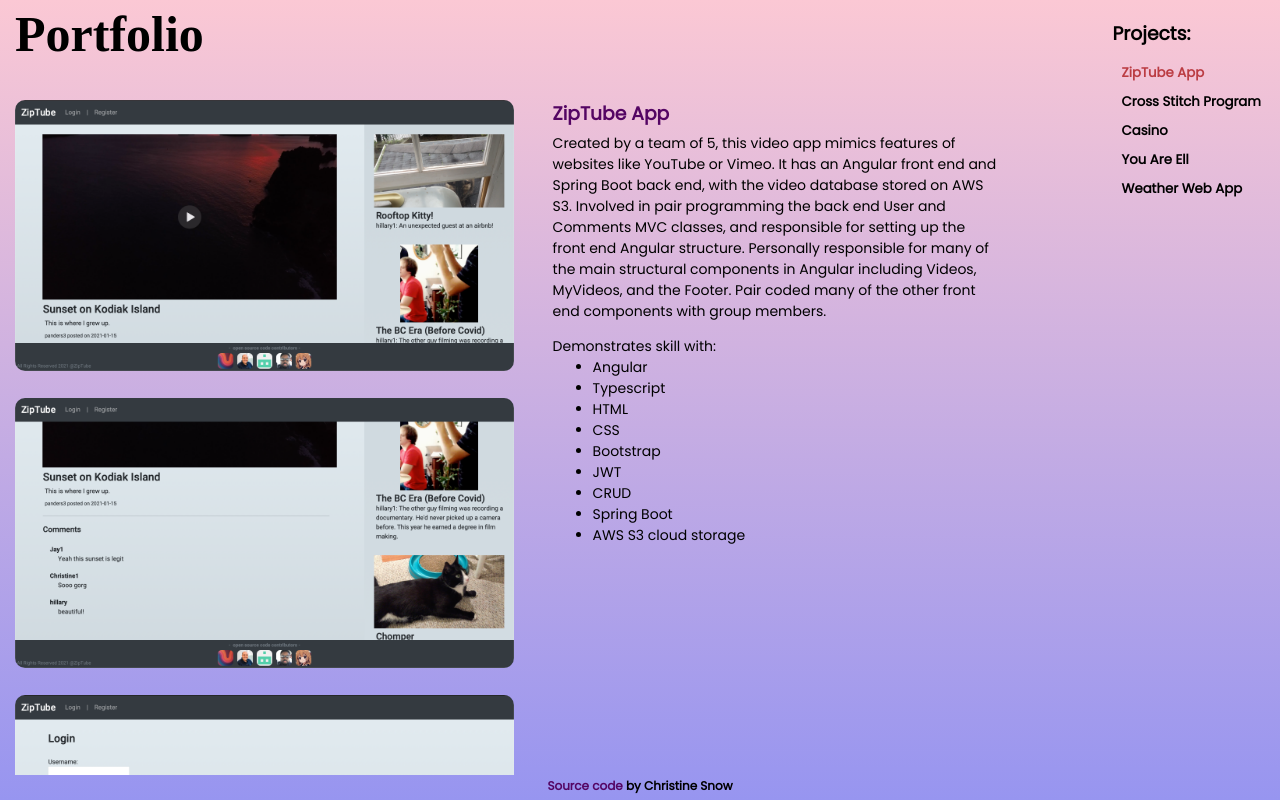
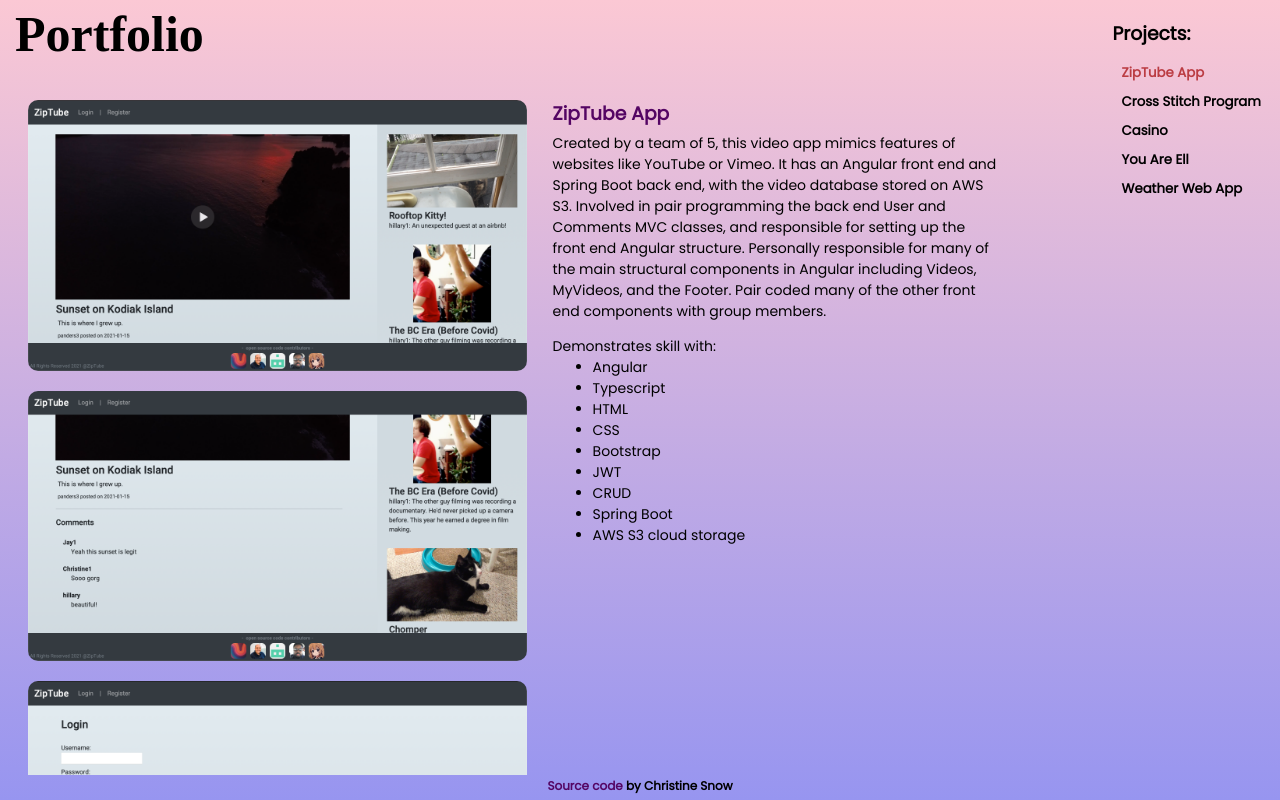
Before and after one commit to cmmsnow/portfolio, an Angular app: page / in a window 1280 px wide. Built offline with nearby package versions, Linux system fonts and the light colour scheme; a web font is replaced by a local one.

Commit message:
more edits to cross stitch description, also centered images

```diff
--- a/src/app/body/body.component.css
+++ b/src/app/body/body.component.css
@@ -14,7 +14,8 @@
   border-radius: 10px;
   max-width: 95%;
   max-height: 500px;
-  margin-top: 20px;
+  display: block;
+  margin: 20px auto 0;
 }
 
 .center {
--- a/src/app/projects.ts
+++ b/src/app/projects.ts
@@ -39,7 +39,7 @@ export const projects: Project[] = [
     codeUrl: 'https://github.com/cmmsnow/cross-stitch-code',
     additionalCodeUrl: 'https://github.com/cmmsnow/dmc-threads',
     title: 'Cross Stitch Program',
-    description: 'In development: program that accepts image input and creates a cross stitch pattern from it. Currently a data structure that holds cross stitch patterns by color per pixel, with methods to retrieve and change the pixel color data, and estimate thread needed. Currently using Spring Boot to interact with my database of ~470 DMC thread colors. Next steps are to deploy this database with AWS RDS, and continue developing the Angular front end.',
+    description: 'In development: program that accepts image input and creates a cross stitch pattern from it. Currently a data structure that holds cross stitch patterns by color per pixel, with methods to retrieve and change the pixel color data, and estimate thread needed. Using Spring Boot to interact with my H2 database of ~460 DMC thread colors. Currently working on deploying this database with AWS RDS.',
     hostedUrl: '',
     mainImagePath: ['assets/cross-stitch.png', 'assets/dmc-threads1.png', 'assets/dmc-threads2.png', 'assets/dmc-threads3.png'],
     technologiesUsed: ['Java class structuring, data manipulation, enums', 'Spring Boot', 'Angular', 'SQL database creation and manipulation'],
```
